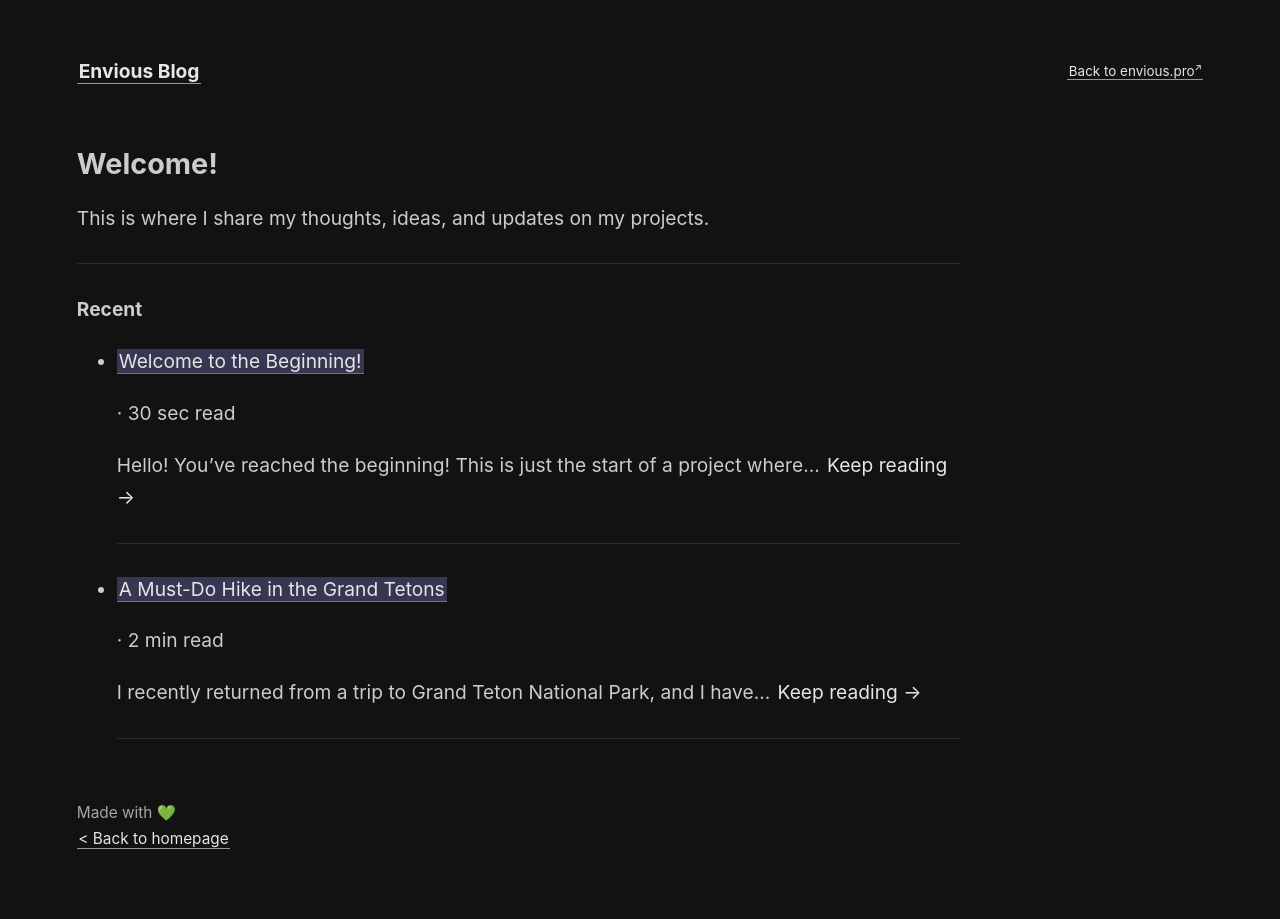
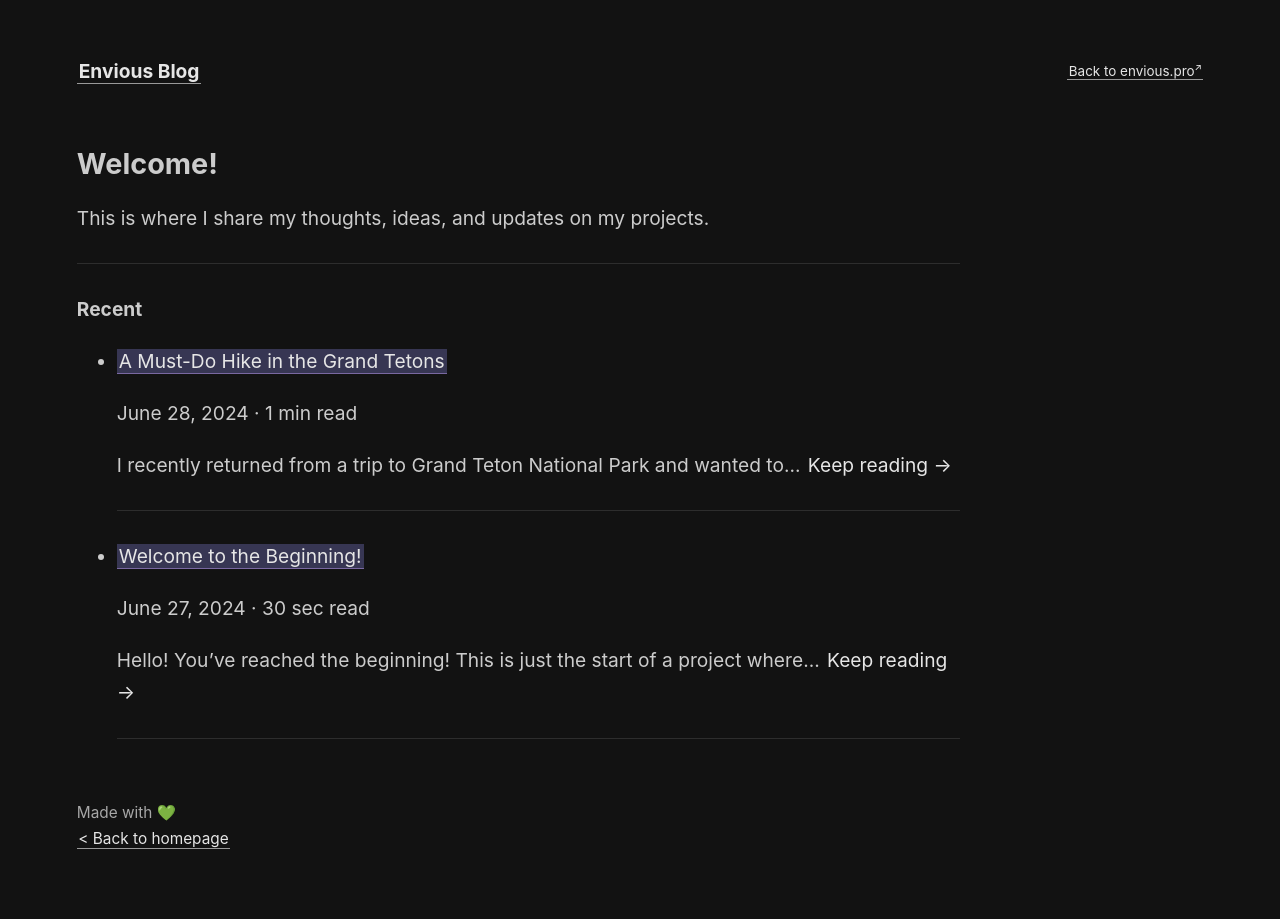
Before and after one commit to Pasithea0/blog, a Jekyll site: the page built from _pages/index.md, in a window 1280 px wide. Built offline with Jekyll 4.4.1, drawn with Linux system fonts in a browser that asks for light colours.

Commit message:
update to manual dates

```diff
--- a/_notes/Welcome to the Beginning!.md
+++ b/_notes/Welcome to the Beginning!.md
@@ -1,5 +1,6 @@
 ---
 title: Welcome to the Beginning!
+date: June 27, 2024
 ---
 Hello! You've reached the beginning! This is just the start of a project where I'll be sharing my thoughts, project updates, and ideas.
 
--- a/_pages/index.md
+++ b/_pages/index.md
@@ -13,13 +13,16 @@
 <strong>Recent</strong>
 
 <ul>
-  {% assign recent_notes = site.notes | sort: "last_modified_at" | reverse %}
+  {% assign recent_notes = site.notes | sort: "date" | reverse %}
   {% for note in recent_notes limit: 5 %}
     <li>
       <a class="internal-link" href="{{ site.baseurl }}{{ note.url }}">{{ note.title }}</a>
       <br>
       <p>
-        <span data-date>{{ note.last_modified_at | date: "%B&#8203; %d, %Y" }}</span> ·
+        {% assign day = note.date | date: "%-d" %}
+        {% assign month = note.date | date: "%B" %}
+        {% assign year = note.date | date: "%Y" %}
+        <span data-date>{{ month }}&#8203; {{ day }}&#8203;, {{ year }}</span> ·
         {{ note.content | reading_time }} read
       </p>
       {% assign words_limit = 14 %}
```
Also changed, not shown: _notes/Must-Do Hike in the Grand Tetons.md (+9 -8 lines), _pages/recent-notes.html (+5 -2 lines), 1 other file.
